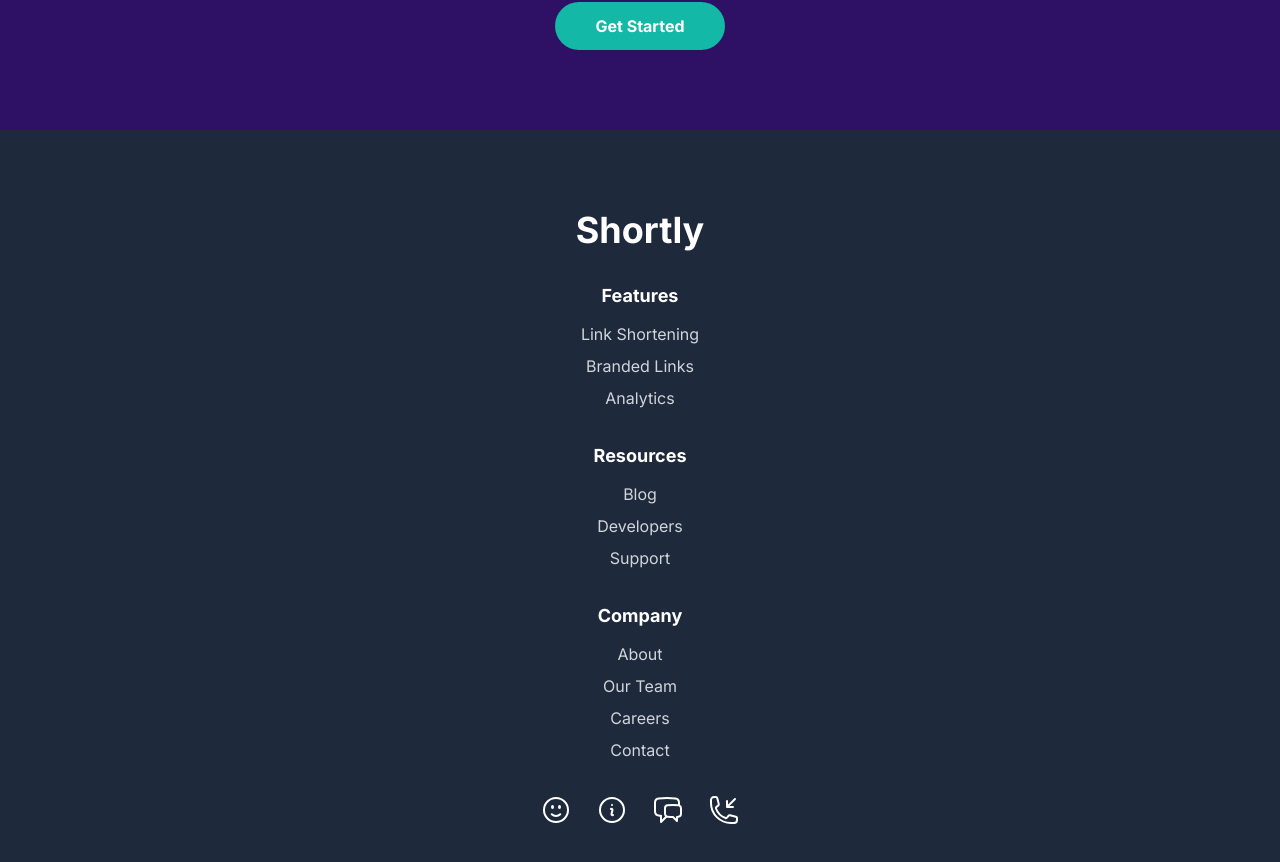
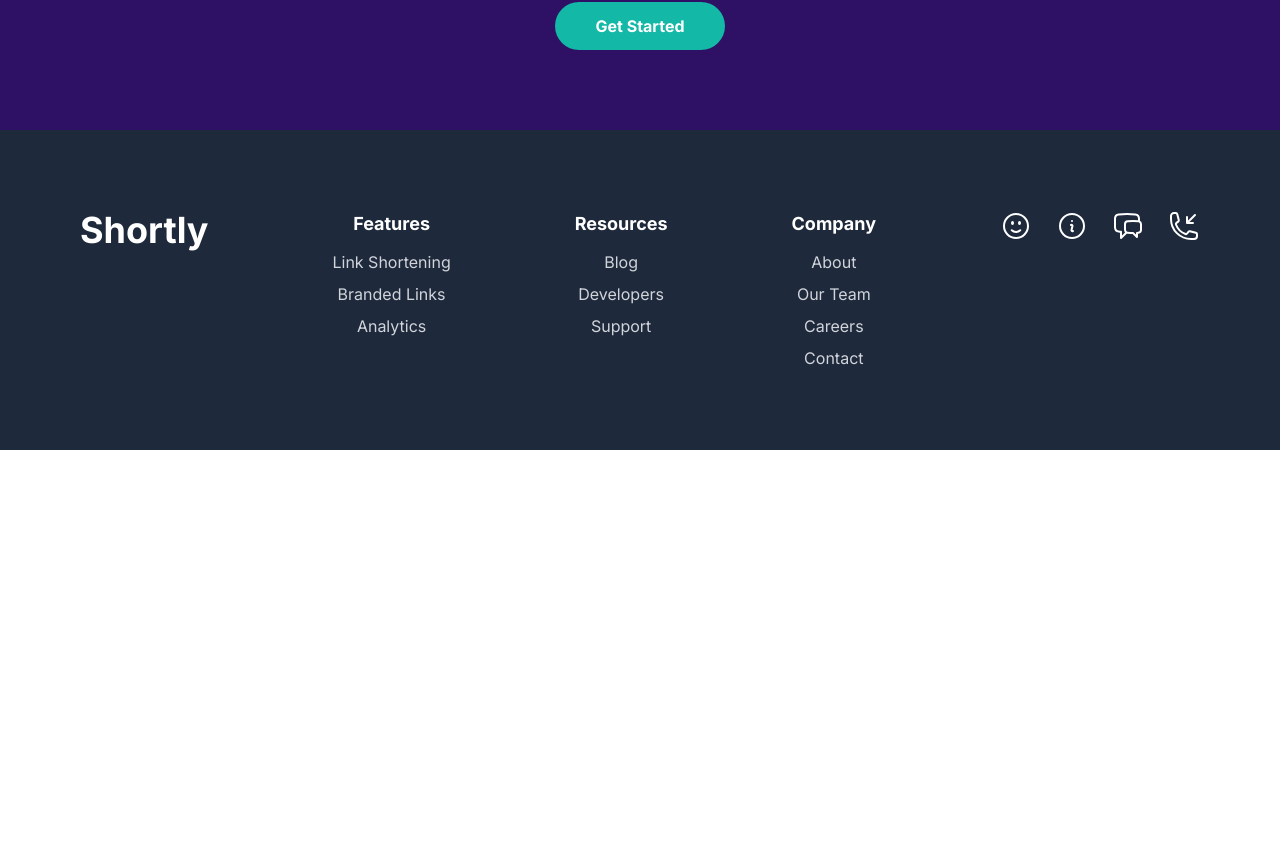
Before and after one commit to BrandTrump/Url-Shortening-Application, a Next.js app: page / in a window 1280 px wide. Shown: the part 1835-2697 px from the top of the page. After the commit the page ends 2285 px from the top, so only its background shows below. Built offline with nearby package versions, Linux system fonts and the light colour scheme.

Commit message:
style: made footer responsive

```diff
--- a/components/Footer.tsx
+++ b/components/Footer.tsx
@@ -2,7 +2,7 @@ import Link from "next/link";
 
 function Footer() {
   return (
-    <div className="bg-slate-800 flex flex-col items-center justify-center p-20 text-center space-y-8">
+    <div className="bg-slate-800 flex flex-col items-center justify-center p-20 text-center space-y-8 md:flex-row md:items-start md:space-y-0 md:justify-between md:flex-wrap">
       <h1 className="text-white font-bold text-4xl">Shortly</h1>
       <div className="flex flex-col space-y-3">
         <h2 className="text-white font-bold text-lg">Features</h2>
```
